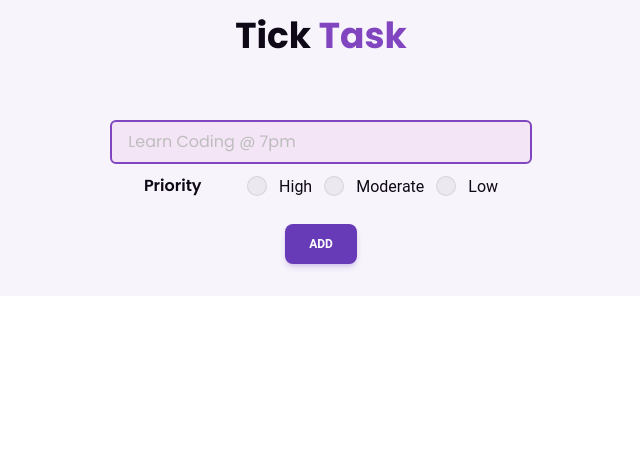
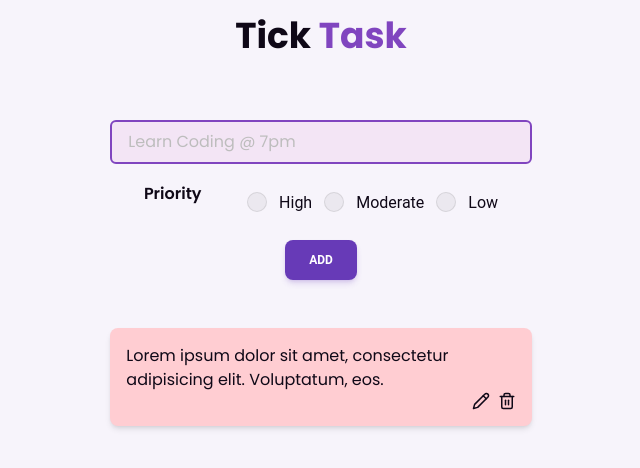
Before and after one commit to Krishrx/tick-task, a React (Vite) app: page / in a window 1280 px wide. Shown: the top 468 px of the page, without its empty margins (319-959 px from the left). Built offline with nearby package versions, Linux system fonts and the light colour scheme.

Commit message:
added to do box template

```diff
--- a/package.json
+++ b/package.json
@@ -12,6 +12,7 @@
   "dependencies": {
     "@material-tailwind/react": "^2.1.4",
     "@reduxjs/toolkit": "^1.9.7",
+    "lucide-react": "^0.292.0",
     "react": "^18.2.0",
     "react-dom": "^18.2.0",
     "react-redux": "^8.1.3"
--- a/src/App.jsx
+++ b/src/App.jsx
@@ -2,13 +2,15 @@ import Header from "./components/Header"
 import Notification from "./components/Notification"
 import TaskFields from "./components/TaskFields"
 import { useSelector } from "react-redux"
+import TodoTask from "./components/TodoTask";
 function App() {
   const {showToast,typeOfToast,messageOnToast} = useSelector(state => state.toast);
   return (
-      <div className="bg-background text-text font-poppins w-full h-full">
+      <div className="bg-background text-text font-poppins w-full min-h-screen max-h-full">
       <Header />
       <Notification showToast={showToast} typeOfToast={typeOfToast} messageOnToast={messageOnToast}/>
       <TaskFields />
+      <TodoTask/>
       </div>
   )
 }
--- a/src/components/Notification.jsx
+++ b/src/components/Notification.jsx
@@ -26,7 +26,7 @@ const successToast = (message) => {
     </svg>
     <span className="sr-only">Check icon</span>
 </div>
-      <div className="ml-3 text-sm font-normal lg:text-lg">{message}</div>
+      <div className="ml-3 text-sm font-normal lg:text-md">{message}</div>
 
 </div>
   )
@@ -41,7 +41,7 @@ const invalidToast = (message) => {
     </svg>
     <span className="sr-only">Warning icon</span>
 </div>
-      <div className="ml-3 text-sm font-normal lg:text-lg">{message}</div>
+      <div className="ml-3 text-sm font-normal lg:text-md">{message}</div>
 </div>
   )
 }
@@ -56,7 +56,7 @@ const deleteToast = (message) => {
     </svg>
     <span className="sr-only">Error icon</span>
 </div>
-      <div className="ml-3 text-sm font-normal lg:text-lg">{message}</div>
+      <div className="ml-3 text-sm font-normal lg:text-md">{message}</div>
 </div>
   )
 }
--- a/src/components/TaskFields.jsx
+++ b/src/components/TaskFields.jsx
@@ -2,7 +2,7 @@ import { Button, Radio, Typography } from '@material-tailwind/react';
 import { useState } from 'react'
 import { useDispatch } from 'react-redux';
 import { taskAdd } from '../redux/taskSlice';
-import { handleToast,clearToast } from '../redux/toastSlice';
+import { handleToast, clearToast } from '../redux/toastSlice';
 
 function TaskFields() {
     const [taskFields, setTaskFields] = useState({
@@ -62,7 +62,7 @@ function TaskFields() {
           <input type="text" name='taskField' id='taskField' value={taskFields.taskField} className='bg-purple-50 w-8/12 rounded-md border-2 border-primary focus:outline-none focus:border-4 px-4 py-2 md:w-4/12' onChange={handleChange} placeholder='Learn Coding @ 7pm' autoComplete="off"/>
 
           {/* Priority section */}
-          <div className='w-8/12 flex justify-evenly items-center md:w-4/12'>
+          <div className='w-8/12 flex justify-evenly items-center md:w-4/12 space-y-4'>
               <h1 className='font-semibold'>Priority</h1>
 
             <div className='flex flex-col md:flex-row'>
--- /dev/null
+++ b/src/components/TodoTask.jsx
@@ -0,0 +1,23 @@
+import {Pencil, Trash2} from 'lucide-react'
+function TodoTask() {
+  return (
+    <section className="px-2 py-4 w-full space-y-4 flex flex-col justify-center items-center">
+        <div className="w-8/12 md:w-4/12 space-y-6">
+
+              <div className={`w-full h-fit bg-red-100 px-4 py-4 rounded-lg shadow-md flex flex-col`}>
+                  <p className="hidden">{'id'}</p>
+                  <p>Lorem ipsum dolor sit amet, consectetur adipisicing elit. Voluptatum, eos.</p>
+                  <div className="self-end flex justify-between items-center gap-2">
+                      <Pencil size={18} />
+                      <Trash2 size={18}/>
+                  </div>
+              </div>
+
+
+
+        </div>
+    </section>
+  )
+}
+
+export default TodoTask
```
Also changed, not shown: 1 other file (tests, documents, lock files or other folders).
